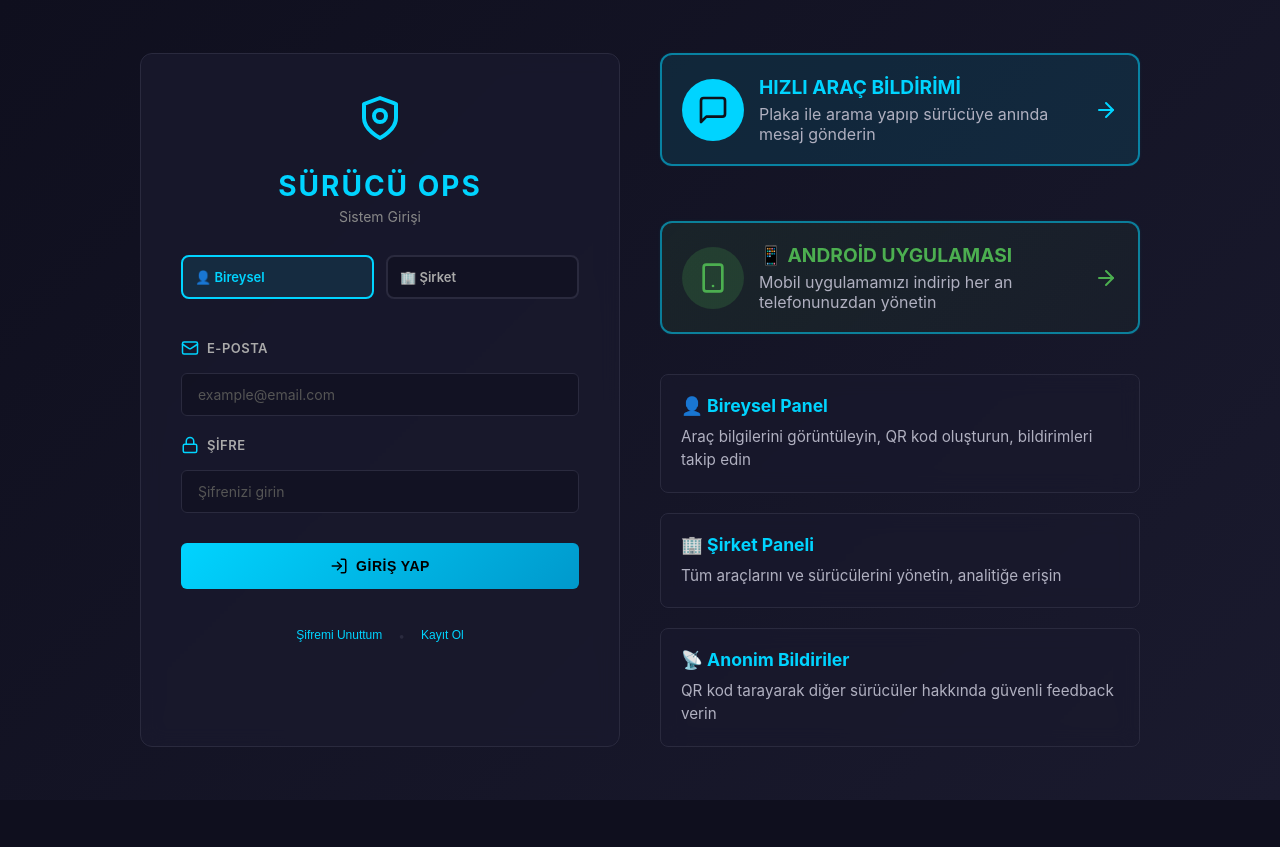
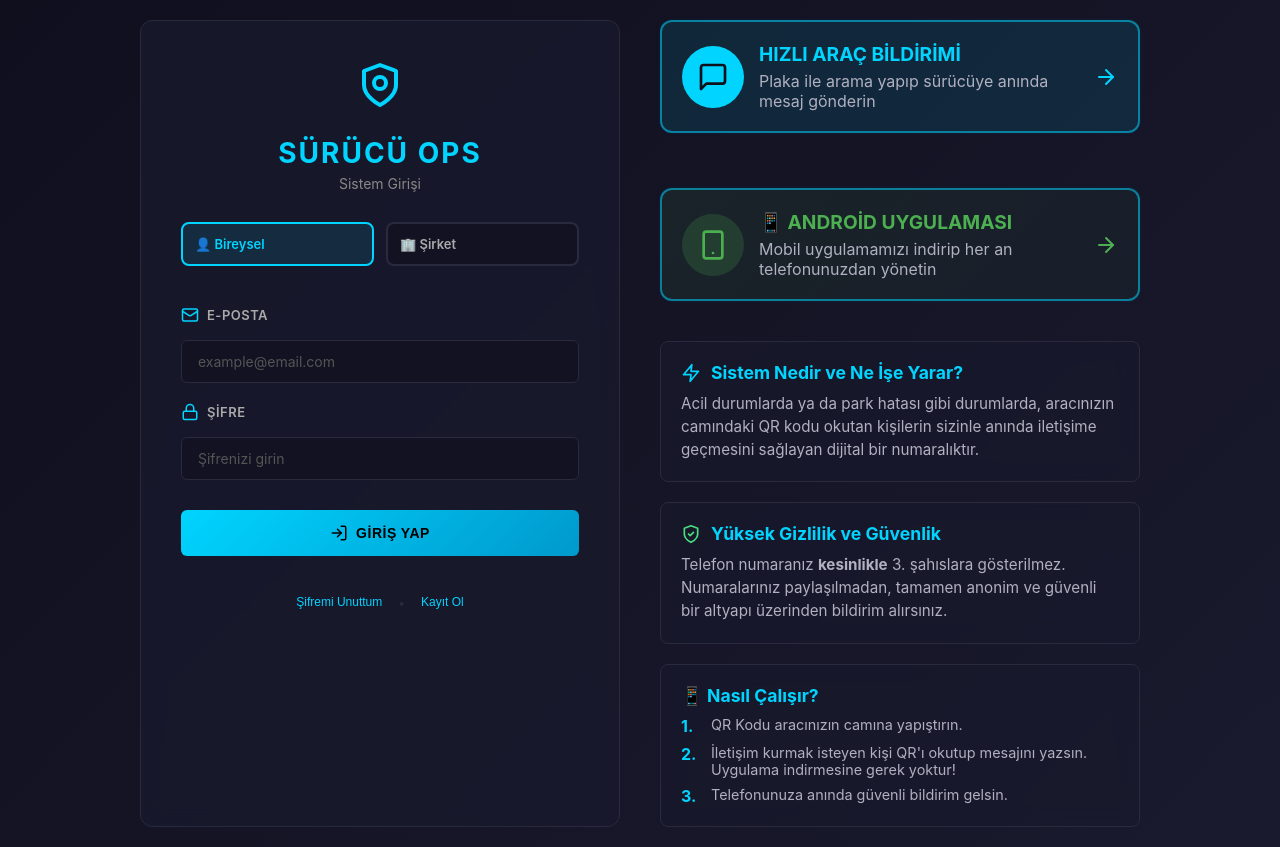
Before and after one commit to dgsnsllp/driver-ops, a React (Create React App) app in the folder frontend/: page /login in a window 1280 px wide. Before the commit the page ends 800 px from the top, so only its background shows below. Built offline with nearby package versions, Linux system fonts and the light colour scheme.

Commit message:
feat: Giriş sayfasına özellikler ve nasıl çalışır paneli eklendi

```diff
--- a/frontend/src/pages/Login.js
+++ b/frontend/src/pages/Login.js
@@ -1,7 +1,7 @@
 import React, { useState } from 'react';
 import { useNavigate } from 'react-router-dom';
 import axios from 'axios';
-import { LogIn, Mail, Lock, AlertCircle, UserPlus, User, ArrowLeft, ArrowRight, KeyRound, Search, MessageSquare } from 'lucide-react';
+import { LogIn, Mail, Lock, AlertCircle, UserPlus, User, ArrowLeft, ArrowRight, KeyRound, Search, MessageSquare, ShieldCheck, Zap } from 'lucide-react';
 import '../styles/Login.css';
 
 function Login() {
@@ -359,16 +359,29 @@ function Login() {
           </a>
 
           <div className="info-card">
-            <h3>👤 Bireysel Panel</h3>
-            <p>Araç bilgilerini görüntüleyin, QR kod oluşturun, bildirimleri takip edin</p>
+            <h3><Zap size={20} color="#00d4ff"/> Sistem Nedir ve Ne İşe Yarar?</h3>
+            <p>Acil durumlarda ya da park hatası gibi durumlarda, aracınızın camındaki QR kodu okutan kişilerin sizinle anında iletişime geçmesini sağlayan dijital bir numaralıktır.</p>
           </div>
           <div className="info-card">
-            <h3>🏢 Şirket Paneli</h3>
-            <p>Tüm araçlarını ve sürücülerini yönetin, analitiğe erişin</p>
+            <h3><ShieldCheck size={20} color="#4ade80"/> Yüksek Gizlilik ve Güvenlik</h3>
+            <p>Telefon numaranız <strong>kesinlikle</strong> 3. şahıslara gösterilmez. Numaralarınız paylaşılmadan, tamamen anonim ve güvenli bir altyapı üzerinden bildirim alırsınız.</p>
           </div>
           <div className="info-card">
-            <h3>📡 Anonim Bildiriler</h3>
-            <p>QR kod tarayarak diğer sürücüler hakkında güvenli feedback verin</p>
+            <h3>📱 Nasıl Çalışır?</h3>
+            <div style={{ marginTop: '10px', display: 'flex', flexDirection: 'column', gap: '8px' }}>
+              <div style={{ display: 'flex', gap: '10px', alignItems: 'flex-start' }}>
+                <strong style={{ color: '#00d4ff', minWidth: '20px' }}>1.</strong>
+                <span style={{ color: '#b0b0c0', fontSize: '0.9rem' }}>QR Kodu aracınızın camına yapıştırın.</span>
+              </div>
+              <div style={{ display: 'flex', gap: '10px', alignItems: 'flex-start' }}>
+                <strong style={{ color: '#00d4ff', minWidth: '20px' }}>2.</strong>
+                <span style={{ color: '#b0b0c0', fontSize: '0.9rem' }}>İletişim kurmak isteyen kişi QR'ı okutup mesajını yazsın. Uygulama indirmesine gerek yoktur!</span>
+              </div>
+              <div style={{ display: 'flex', gap: '10px', alignItems: 'flex-start' }}>
+                <strong style={{ color: '#00d4ff', minWidth: '20px' }}>3.</strong>
+                <span style={{ color: '#b0b0c0', fontSize: '0.9rem' }}>Telefonunuza anında güvenli bildirim gelsin.</span>
+              </div>
+            </div>
           </div>
         </div>
       </div>
```
